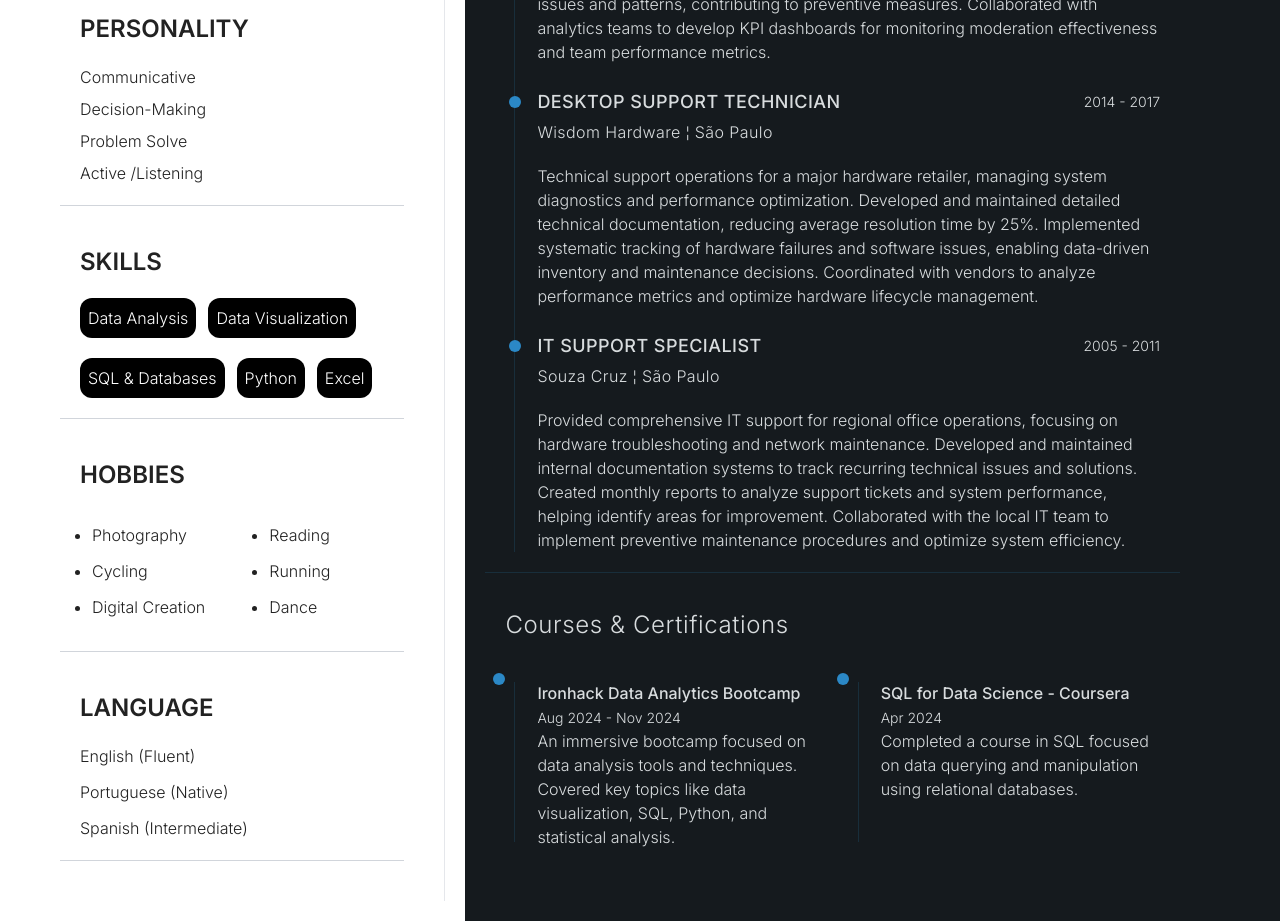
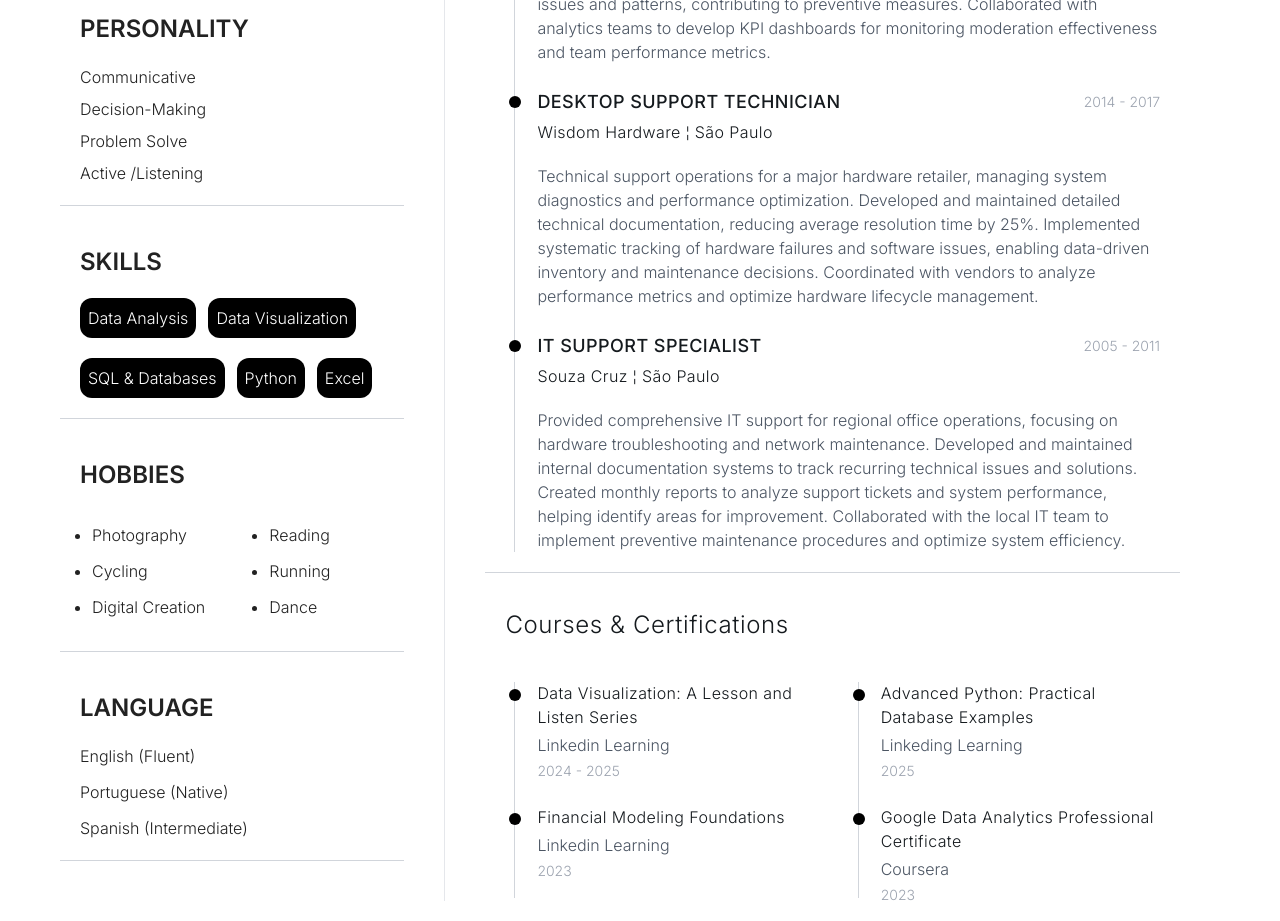
Before and after one commit to cleidenirlopes/myresume, a React (Vite) app: page / in a window 1280 px wide. Shown: the part 1020-1941 px from the top of the page. Built offline with nearby package versions, Linux system fonts and the light colour scheme.

Commit message:
Update Home.jsx

```diff
--- a/src/components/Home.jsx
+++ b/src/components/Home.jsx
@@ -2,7 +2,7 @@ import React from 'react';
 
 const Home = () => {
   return (
-    <div className="min-h-screen flex-[3] transition-all duration-500 bg-[#151a1e] text-[#d8dcde] font-light">
+    <div className="min-h-screen flex-[3] transition-all duration-500 dark:bg-[#151a1e] bg-[#ffffff] dark:text-[#d8dcde] text-[#151a1e] font-light">
       {/* Profile Section */}
       <div className="flex flex-col items-center justify-center gap-5 relative mt-20 mr-20 max-w-3xl">
         {/* Added margin-top to create space above */}
@@ -11,7 +11,7 @@ const Home = () => {
             {/* Increased font size for the name */}
             Cledenir <span className="font-medium">Souza</span>
           </h1>
-          <h3 className="text-3xl font-extralight tracking-wider text-[#d8dcde]">
+          <h3 className="text-3xl font-extralight tracking-wider text-[#d8dcde] dark:text-[#d8dcde]">
             Data Analyst
           </h3>
         </div>
@@ -20,39 +20,39 @@ const Home = () => {
       {/* Main Section */}
       <main className="flex max-w-[1000px] flex-col gap-10 p-5 md:py-14 mr-20">
         <div className="space-y-5">
-          <h2 className="text-xl font-medium tracking-wide md:text-2xl text-[#d8dcde]">
+          <h2 className="text-xl font-medium tracking-wide md:text-2xl">
             About Me
           </h2>
-          <p className="text-sm text-[#d8dcde] md:text-base max-w-3xl font-light leading-relaxed">
+          <p className="text-sm text-gray-600 dark:text-gray-400 md:text-base max-w-3xl font-light leading-relaxed">
             Transitioning Technical Support Professional with a growing passion for data analytics and visualization. Currently immersed in an intensive Data Analytics bootcamp at IronHack, where I'm building expertise in SQL, Python, and data visualization tools. Leveraging 5+ years of customer-facing experience to bring a unique perspective to data analysis, combining technical aptitude with strong communication skills. Eager to apply my problem-solving abilities and fresh analytical skills to contribute to data-driven projects while continuing to grow in the field of data analytics.
           </p>
         </div>
 
         <div className="space-y-1">
-          <h2 className="text-xl font-medium tracking-wide md:text-2xl text-[#d8dcde]">Job Experience</h2>
+          <h2 className="text-xl font-medium tracking-wide md:text-2xl">Job Experience</h2>
           <div className="flex flex-col lg:flex-row lg:gap-20 max-w-3xl">
             {/* Job experience content goes here */}
           </div>
         </div>
 
         {/* Job Experience Section */}
-        <div className="flex flex-col items-start justify-start gap-5 border-b border-[#182e3b] p-5 max-w-3xl">
+        <div className="flex flex-col items-start justify-start gap-5 border-b border-gray-300 dark:border-gray-700 p-5 max-w-3xl">
             <ul className="relative">
               {/* Vertical Line */}
-              <div className="absolute left-[9px] top-0 h-full w-[1px] bg-[#182e3b]"></div>
+              <div className="absolute left-[9px] top-0 h-full w-[1px] bg-gray-300 dark:bg-gray-700"></div>
 
               {/* Entain Group */}
               <li className="relative flex flex-col gap-1 pl-8">
                 <div
                   className="absolute left-[4px] top-[8px] h-3 w-3 rounded-full
-                  bg-[#2b88c6]"
+                  bg-black dark:bg-white"
                 ></div>
                  <div className="flex justify-between items-center w-full gap-32">
-                  <span className="font-medium tracking-wide md:text-lg text-[#d8dcde]">CUSTOMER SUPPORT ANALYST</span>
-                  <span className="text-sm text-[#d8dcde] font-light">2024 - Current</span>
+                  <span className="font-medium tracking-wide md:text-lg">CUSTOMER SUPPORT ANALYST</span>
+                  <span className="text-sm text-gray-400 font-light">2024 - Current</span>
                 </div>
-                <span className="font-light tracking-wide mb-4 text-[#d8dcde]">Entain Group ¦ Lisbon</span>
-                <p className="text-sm text-[#d8dcde] md:text-base font-light leading-relaxed">
+                <span className="font-light tracking-wide mb-4">Entain Group ¦ Lisbon</span>
+                <p className="text-sm text-gray-600 dark:text-gray-400 md:text-base font-light leading-relaxed">
                   Demonstrated expertise in providing exceptional customer support within a fast-paced global gaming environment. Successfully managed complex technical inquiries while maintaining a 95% customer satisfaction rate. Leveraged analytical skills to identify patterns in customer issues, contributing to process improvements and enhanced user experience. Collaborated with international teams to streamline support workflows and implement data-driven solutions for recurring challenges.
                 </p>
               </li>
@@ -61,14 +61,14 @@ const Home = () => {
               <li className="relative flex flex-col gap-1 pl-8 mt-6">
                 <div
                   className="absolute left-[4px] top-[8px] h-3 w-3 rounded-full
-                  bg-[#2b88c6]"
+                  bg-black dark:bg-white"
                 ></div>
                 <div className="flex justify-between items-center w-full gap-32">
-                  <span className="font-medium tracking-wide md:text-lg text-[#d8dcde]">CONTENT MODERATION SPECIALIST</span>
-                  <span className="text-sm text-[#d8dcde] font-light">2023 - 2024</span>
+                  <span className="font-medium tracking-wide md:text-lg">CONTENT MODERATION SPECIALIST</span>
+                  <span className="text-sm text-gray-400 font-light">2023 - 2024</span>
                 </div>
-                <span className="font-light tracking-wide mb-4 text-[#d8dcde]">Accenture ¦ Lisbon</span>
-                <p className="text-sm text-[#d8dcde] md:text-base font-light leading-relaxed">
+                <span className="font-light tracking-wide mb-4">Accenture ¦ Lisbon</span>
+                <p className="text-sm text-gray-600 dark:text-gray-400 md:text-base font-light leading-relaxed">
                   Managed content moderation operations using data-driven approaches to maintain platform integrity. Utilized advanced CRM tools to track and analyze user interactions, creating detailed reports that led to a 30% improvement in response efficiency. Implemented systematic data collection methods to identify trending issues and patterns, contributing to preventive measures. Collaborated with analytics teams to develop KPI dashboards for monitoring moderation effectiveness and team performance metrics.
                 </p>
               </li>
@@ -77,14 +77,14 @@ const Home = () => {
               <li className="relative flex flex-col gap-1 pl-8 mt-6">
                 <div
                   className="absolute left-[4px] top-[8px] h-3 w-3 rounded-full
-                  bg-[#2b88c6]"
+                  bg-black dark:bg-white"
                 ></div>
                  <div className="flex justify-between items-center w-full gap-32">
-                  <span className="font-medium tracking-wide md:text-lg text-[#d8dcde]">DESKTOP SUPPORT TECHNICIAN</span>
-                  <span className="text-sm text-[#d8dcde] font-light">2014 - 2017</span>
+                  <span className="font-medium tracking-wide md:text-lg">DESKTOP SUPPORT TECHNICIAN</span>
+                  <span className="text-sm text-gray-400 font-light">2014 - 2017</span>
                 </div>
-                <span className="font-light tracking-wide mb-4 text-[#d8dcde]">Wisdom Hardware ¦ São Paulo</span>
-                <p className="text-sm text-[#d8dcde] md:text-base font-light leading-relaxed">
+                <span className="font-light tracking-wide mb-4">Wisdom Hardware ¦ São Paulo</span>
+                <p className="text-sm text-gray-600 dark:text-gray-400 md:text-base font-light leading-relaxed">
                   Technical support operations for a major hardware retailer, managing system diagnostics and performance optimization. Developed and maintained detailed technical documentation, reducing average resolution time by 25%. Implemented systematic tracking of hardware failures and software issues, enabling data-driven inventory and maintenance decisions. Coordinated with vendors to analyze performance metrics and optimize hardware lifecycle management.
                 </p>
               </li>
@@ -93,14 +93,14 @@ const Home = () => {
               <li className="relative flex flex-col gap-1 pl-8 mt-6">
                 <div
                   className="absolute left-[4px] top-[8px] h-3 w-3 rounded-full
-                  bg-[#2b88c6]"
+                  bg-black dark:bg-white"
                 ></div>
                 <div className="flex justify-between items-center w-full gap-32">
-                  <span className="font-medium tracking-wide md:text-lg text-[#d8dcde]">IT SUPPORT SPECIALIST</span>
-                  <span className="text-sm text-[#d8dcde] font-light">2005 - 2011</span>
+                  <span className="font-medium tracking-wide md:text-lg">IT SUPPORT SPECIALIST</span>
+                  <span className="text-sm text-gray-400 font-light">2005 - 2011</span>
                 </div>
-                <span className="font-light tracking-wide mb-4 text-[#d8dcde]">Souza Cruz ¦ São Paulo</span>
-                <p className="text-sm text-[#d8dcde] md:text-base font-light leading-relaxed">
+                <span className="font-light tracking-wide mb-4">Souza Cruz ¦ São Paulo</span>
+                <p className="text-sm text-gray-600 dark:text-gray-400 md:text-base font-light leading-relaxed">
                   Provided comprehensive IT support for regional office operations, focusing on hardware troubleshooting and network maintenance. Developed and maintained internal documentation systems to track recurring technical issues and solutions. Created monthly reports to analyze support tickets and system performance, helping identify areas for improvement. Collaborated with the local IT team to implement preventive maintenance procedures and optimize system efficiency.
                 </p>
               </li>
@@ -111,47 +111,60 @@ const Home = () => {
       {/* Courses Section */}
       <div className="flex max-w-[1000px] flex-col gap-3 px-10 -mt-5 mr-20">
         <div className="space-y-10">
-          <h2 className="text-xl font-Light tracking-wide md:text-2xl text-[#d8dcde]">Courses & Certifications</h2>
+          <h2 className="text-xl font-Light tracking-wide md:text-2xl">Courses & Certifications</h2>
           <div className="relative max-w-3xl mt-6">
             {/* Left vertical line */}
-            <div className="absolute left-[9px] top-[1px] h-[calc(100%-8px)] w-[1px] bg-[#182e3b]"></div>
+            <div className="absolute left-[9px] top-[1px] h-[calc(100%-8px)] w-[1px] bg-gray-300 dark:bg-gray-700"></div>
 
             {/* Right vertical line */}
-            <div className="absolute md:left-[calc(50%+25px)] left-[9px] top-[1px] h-[calc(100%-8px)] w-[1px] bg-[#182e3b]"></div>
+            <div className="absolute md:left-[calc(50%+25px)] left-[9px] top-[1px] h-[calc(100%-8px)] w-[1px] bg-gray-300 dark:bg-gray-700"></div>
 
             <div className="grid grid-cols-1 md:grid-cols-2 gap-x-8 gap-y-6">
               {/* Course 1 */}
               <div className="relative pl-8">
-                <div
-                  className="absolute left-[-12px] top-[-8px] h-3 w-3 rounded-full
-                  bg-[#2b88c6]"
-                ></div>
-                <h3 className="font-medium text-[#d8dcde]">Ironhack Data Analytics Bootcamp</h3>
-                <span className="text-sm text-[#d8dcde] font-light">Aug 2024 - Nov 2024</span>
-                <p className="text-sm text-[#d8dcde] md:text-base font-light leading-relaxed">
-                  An immersive bootcamp focused on data analysis tools and techniques. Covered key topics like data visualization, SQL, Python, and statistical analysis.
-                </p>
+                <div className="absolute left-[4px] top-[8px] h-3 w-3 rounded-full bg-black dark:bg-white"></div>
+                <div className="space-y-1">
+                  <h3 className="font-Light tracking-wide text-base">Data Visualization: A Lesson and Listen Series</h3>
+                  <p className="font-light text-base text-gray-600 dark:text-gray-400">Linkedin Learning</p>
+                  <p className="text-sm text-gray-400">2024 - 2025</p>
+                </div>
               </div>
 
               {/* Course 2 */}
               <div className="relative pl-8">
-                <div
-                  className="absolute left-[-12px] top-[-8px] h-3 w-3 rounded-full
-                  bg-[#2b88c6]"
-                ></div>
-                <h3 className="font-medium text-[#d8dcde]">SQL for Data Science - Coursera</h3>
-                <span className="text-sm text-[#d8dcde] font-light">Apr 2024</span>
-                <p className="text-sm text-[#d8dcde] md:text-base font-light leading-relaxed">
-                  Completed a course in SQL focused on data querying and manipulation using relational databases.
-                </p>
+                <div className="absolute left-[4px] top-[8px] h-3 w-3 rounded-full bg-black dark:bg-white"></div>
+                <div className="space-y-1">
+                  <h3 className="font-Light tracking-wide text-base">Advanced Python: Practical Database Examples</h3>
+                  <p className="font-light text-base text-gray-600 dark:text-gray-400">Linkeding Learning</p>
+                  <p className="text-sm text-gray-400">2025</p>
+                </div>
+              </div>
+
+              {/* Course 3 */}
+              <div className="relative pl-8">
+                <div className="absolute left-[4px] top-[8px] h-3 w-3 rounded-full bg-black dark:bg-white"></div>
+                <div className="space-y-1">
+                  <h3 className="font-Light tracking-wide text-base">Financial Modeling Foundations</h3>
+                  <p className="font-light text-base text-gray-600 dark:text-gray-400">Linkedin Learning</p>
+                  <p className="text-sm text-gray-400">2023</p>
+                </div>
+              </div>
+
+              {/* Course 4 */}
+              <div className="relative pl-8">
+                <div className="absolute left-[4px] top-[8px] h-3 w-3 rounded-full bg-black dark:bg-white"></div>
+                <div className="space-y-1">
+                  <h3 className="font-Light tracking-wide text-base">Google Data Analytics Professional Certificate</h3>
+                  <p className="font-light text-base text-gray-600 dark:text-gray-400">Coursera</p>
+                  <p className="text-sm text-gray-400">2023</p>
+                </div>
               </div>
             </div>
           </div>
         </div>
       </div>
-
     </div>
   );
-};
+}
 
 export default Home;
```
